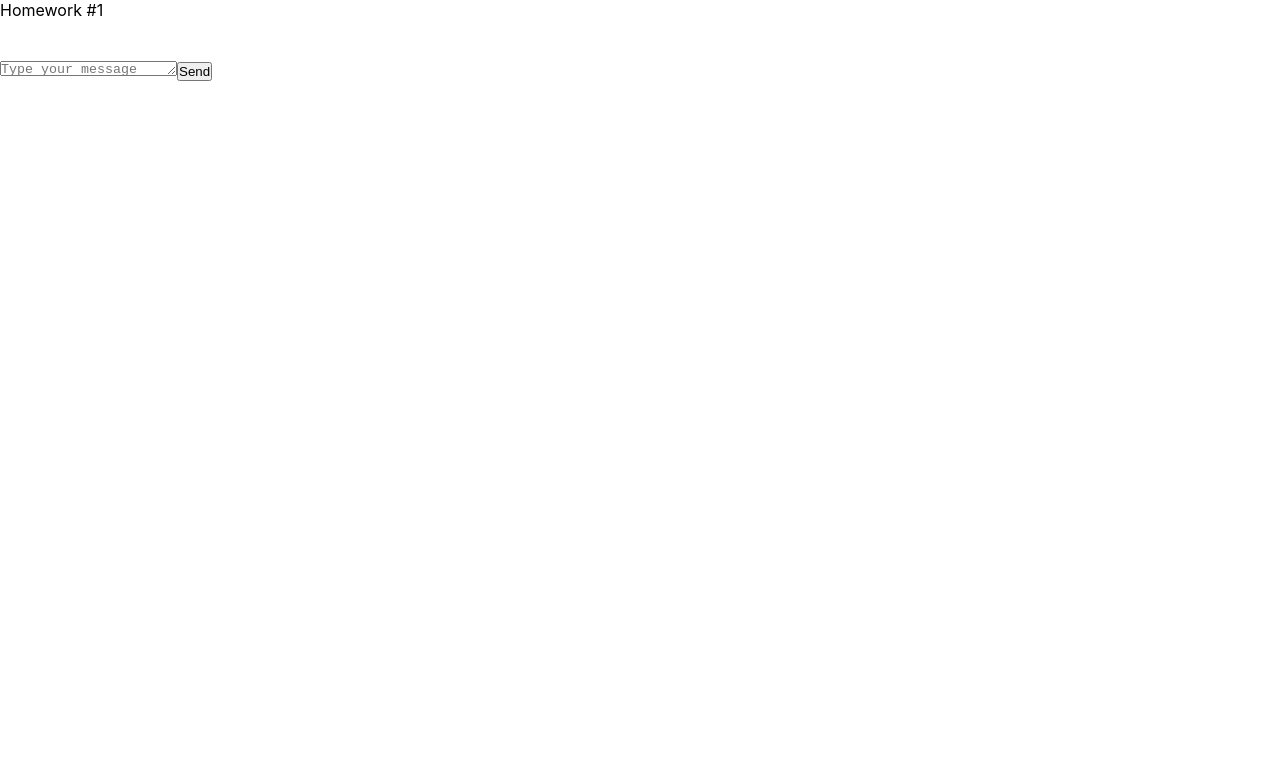
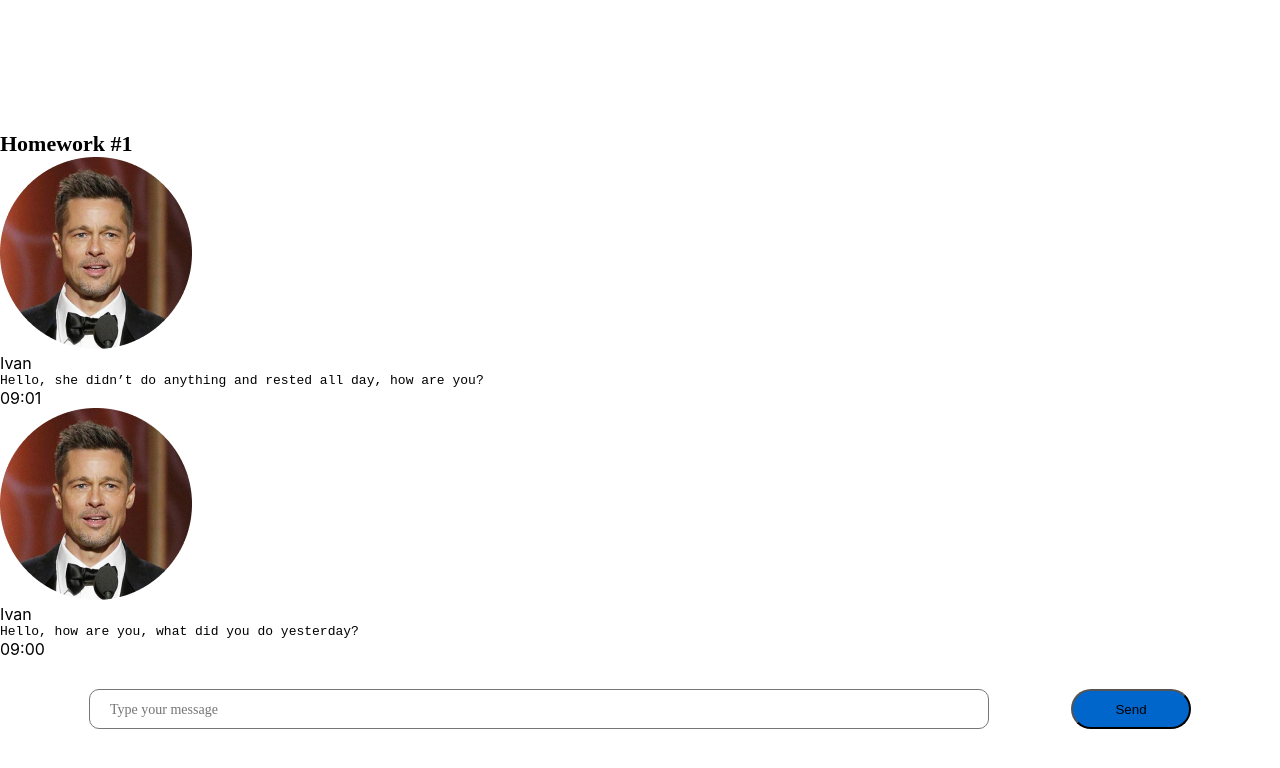
Before and after one commit to Maximaab/hws2, a React (Create React App) app: page / in a window 1280 px wide. Shown: the top 768 px of the page. Built offline with nearby package versions, Linux system fonts and the light colour scheme.

Commit message:
Commit 17.10

```diff
--- a/src/s1-main/App.module.css
+++ b/src/s1-main/App.module.css
@@ -3,9 +3,18 @@
 }
 
 .hw {
+    justify-content: center;
+    align-items: center;
+    padding: 0 0 216px;
 
 }
 
 .hwTitle {
-
-}
+    color: #000;
+    font-family: Montserrat;
+    font-size: 22px;
+    font-style: normal;
+    font-weight: 600;
+    line-height: normal;
+    padding: 131px 0 0
+ }
--- a/src/s2-homeworks/hw01/HW1.tsx
+++ b/src/s2-homeworks/hw01/HW1.tsx
@@ -14,29 +14,41 @@ import avatar from './avatar.png'
 * */
 
 // нужно создать правильный тип вместо any
-export type MessageType = any
+type MessageOfMessageType = {
+    text:string
+    time:string
+}
+type UserType = {
+    avatar:string
+    name:string
+}
+export type MessageType = {
+    user:UserType
+    id:number
+    message:MessageOfMessageType
+}
 
 // структуру объекта не менять
 export const message0: MessageType = {
     id: 0,
     user: {
         avatar: avatar, // можно менять
-        name: 'Some Name',  // можно менять
+        name: 'Ivan',  // можно менять
     },
     message: {
-        text: 'some textsome textsome textsome textsome textsome textsome text', // можно менять
-        time: '22:00', // можно менять
+        text: 'Hello, she didn’t do anything and rested all day, how are you?', // можно менять
+        time: '09:01', // можно менять
     },
 }
 export const friendMessage0: MessageType = {
     id: 100,
     user: {
         avatar: avatar, // можно менять
-        name: 'Friend Name', // можно менять
+        name: 'Ivan', // можно менять
     },
     message: {
-        text: 'зеркальное сообщение для тренировки css', // можно менять
-        time: '22:00', // можно менять
+        text: 'Hello, how are you, what did you do yesterday?', // можно менять
+        time: '09:00', // можно менять
     },
 }
 
--- a/src/s2-homeworks/hw01/friend-message/FriendMessage.module.css
+++ b/src/s2-homeworks/hw01/friend-message/FriendMessage.module.css
@@ -3,6 +3,7 @@
 }
 
 .friendImageAndText {
+    border-radius: 48px;
 
 }
 
--- a/src/s2-homeworks/hw01/friend-message/FriendMessage.tsx
+++ b/src/s2-homeworks/hw01/friend-message/FriendMessage.tsx
@@ -1,8 +1,12 @@
 import React from 'react'
 import s from './FriendMessage.module.css'
+import {MessageType} from "../HW1";
 
 // создать тип вместо any и отобразить приходящие данные
-const FriendMessage = (props: any) => {
+type FriendMessage0Type ={
+    message:MessageType
+}
+const FriendMessage = (props: FriendMessage0Type) => {
     return (
         <div
             id={'hw1-friend-message-' + props.message.id}
@@ -12,7 +16,7 @@ const FriendMessage = (props: any) => {
                 <img
                     id={'hw1-friend-avatar-' + props.message.id}
                     // создаёт студент
-
+                    src={props.message.user.avatar}
                     //
                 />
                 <div className={s.friendText}>
@@ -21,7 +25,7 @@ const FriendMessage = (props: any) => {
                         className={s.friendName}
                     >
                         {/*создаёт студент*/}
-
+                        {props.message.user.name}
                         {/**/}
                     </div>
                     <pre
@@ -29,7 +33,7 @@ const FriendMessage = (props: any) => {
                         className={s.friendMessageText}
                     >
                         {/*создаёт студент*/}
-
+                        {props.message.message.text}
                         {/**/}
                     </pre>
                 </div>
@@ -39,7 +43,7 @@ const FriendMessage = (props: any) => {
                 className={s.friendTime}
             >
                 {/*создаёт студент*/}
-
+                {props.message.message.time}
                 {/**/}
             </div>
         </div>
--- a/src/s2-homeworks/hw01/message-sender/MessageSender.module.css
+++ b/src/s2-homeworks/hw01/message-sender/MessageSender.module.css
@@ -1,13 +1,28 @@
 .sendForm {
-
+    width: 100%;
+    display: flex;
+    margin: 30px 0;
+    justify-content: center;
 }
 
 .textarea {
-
+resize: none;
+    width: 900px;
+    margin: 0 82px 0 0;
+    padding: 12px 20px 12px;
+    font-size: 14px;
+    font-family: Montserrat;
+    overflow: hidden;
+    outline: none;
+    border-radius: 10px;
 }
 
 .button {
-
+    border-radius: 20px;
+    background: #06C;
+    width: 120px;
+    height: 40px;
+    flex-shrink: 0;
 }
 
 .button:hover {
--- a/src/s2-homeworks/hw01/message/Message.tsx
+++ b/src/s2-homeworks/hw01/message/Message.tsx
@@ -1,8 +1,11 @@
 import React from 'react'
 import s from './Message.module.css'
+import {MessageType} from "../HW1";
 
 // нужно создать правильный тип вместо any
-export type MessagePropsType = any
+export type MessagePropsType = {
+    message: MessageType
+}
 
 // нужно отобразить приходящие данные
 const Message = (props: MessagePropsType) => {
@@ -12,25 +15,25 @@ const Message = (props: MessagePropsType) => {
                 <img
                     id={'hw1-avatar-' + props.message.id}
                     // создаёт студент
-
+                    src={props.message.user.avatar}
                     //
                 />
                 <div className={s.text}>
                     <div id={'hw1-name-' + props.message.id} className={s.name}>
                         {/*создаёт студент*/}
-
+                        {props.message.user.name}
                         {/**/}
                     </div>
                     <pre id={'hw1-text-' + props.message.id} className={s.messageText}>
                         {/*создаёт студент*/}
-
+                        {props.message.message.text}
                         {/**/}
                     </pre>
                 </div>
             </div>
             <div id={'hw1-time-' + props.message.id} className={s.time}>
                 {/*создаёт студент*/}
-
+                {props.message.message.time}
                 {/**/}
             </div>
         </div>
```
